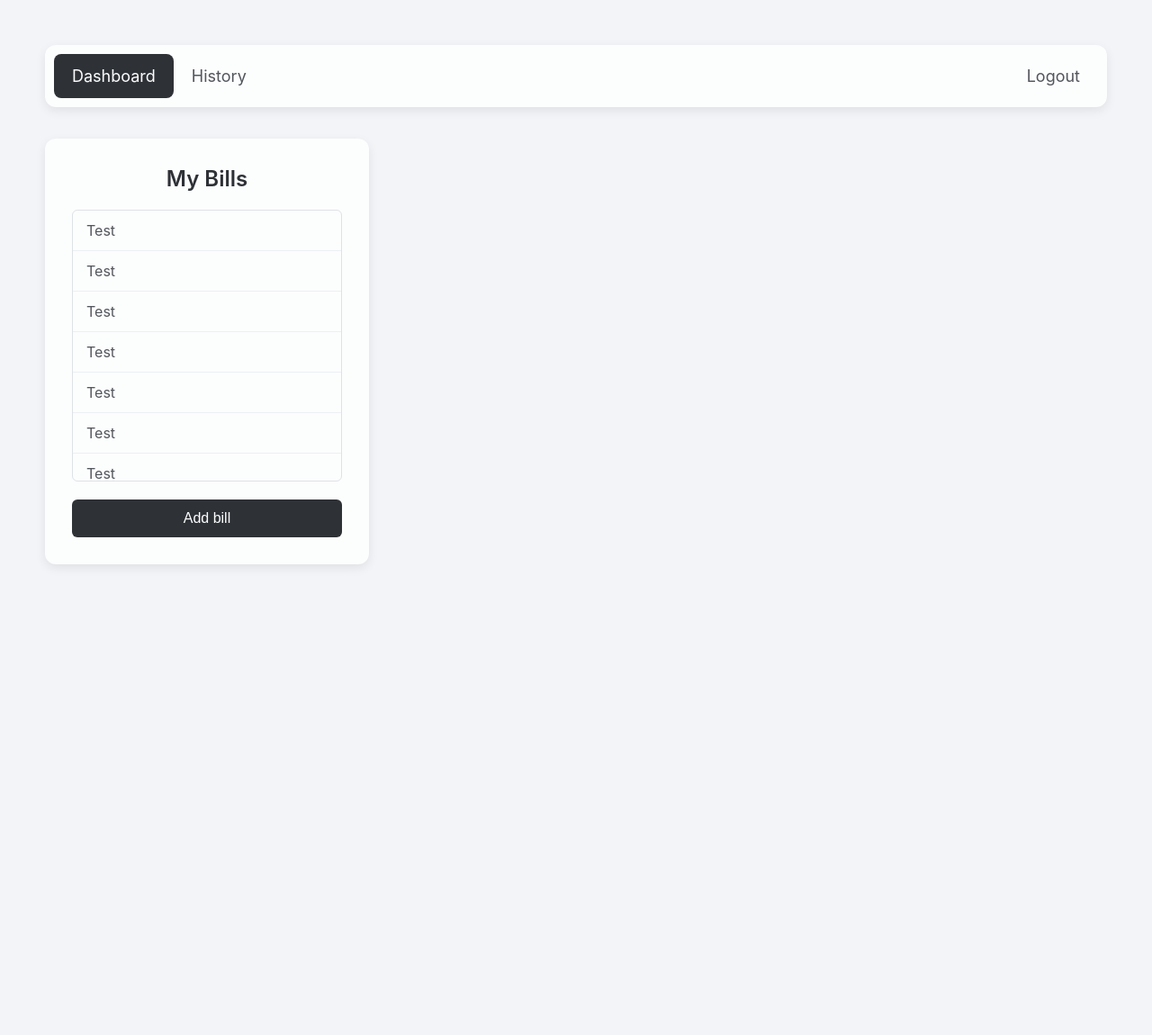
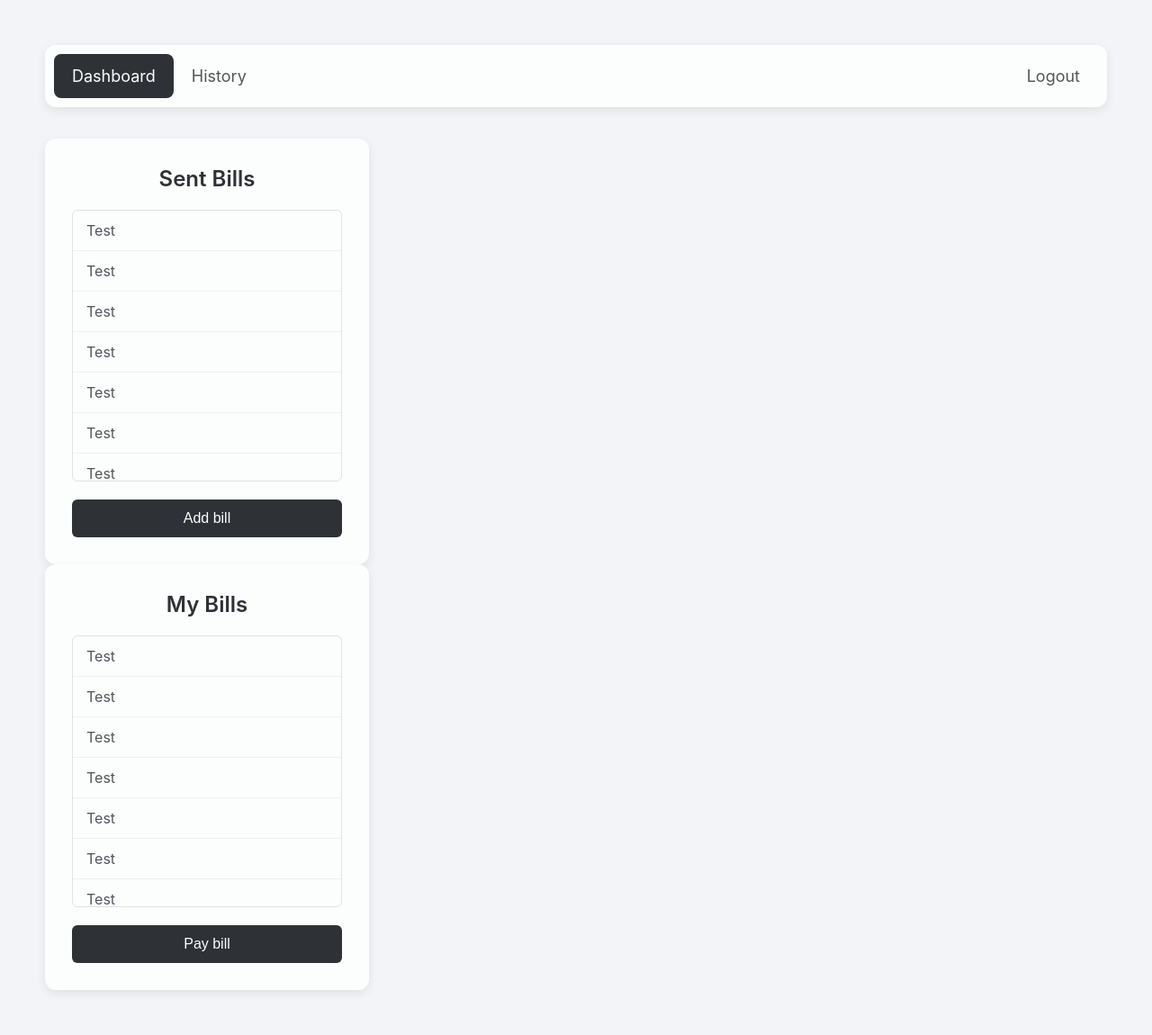
Before and after one commit to MiloGH-1/Bill-Splitter-Web-Application, a Flask app: page /dashboard in a window 1280 px wide. Shown: the whole page at 90% size. Before the commit the page ends 629 px from the top, so only its background shows below. Run offline with Flask 3, Linux system fonts and the light colour scheme; a user stored in the database is signed in.

Commit message:
Added second list and created consistent HTML. Need to place the second list in line with the first one as they are currently stacked on top of each other.

```diff
--- a/static/dashboard.css
+++ b/static/dashboard.css
@@ -7,6 +7,14 @@ body {
 }
 
 .card {
+    background-color: #fcfdfd;
+    padding: 30px;
+    border-radius: 12px;
+    box-shadow: 0 4px 12px rgba(12, 14, 18, 0.08);
+    width: 300px;
+}
+
+.card2{
     background-color: #fcfdfd;
     padding: 30px;
     border-radius: 12px;
@@ -62,6 +70,22 @@ body {
 }
 
 #add:hover {
+    background-color: #494d54;
+}
+
+#pay {
+    margin-top: 20px;
+    width: 100%;
+    padding: 12px;
+    background-color: #2e3136;
+    color: #fcfdfd;
+    border: none;
+    border-radius: 6px;
+    font-size: 16px;
+    transition: background-color 0.2s;
+}
+
+#pay:hover {
     background-color: #494d54;
 }
 
--- a/templates/dashboard.html
+++ b/templates/dashboard.html
@@ -12,6 +12,25 @@
         <a href="{{url_for('auth.logout')}}">Logout</a>
         </div>
         <div class="card">
+            <h2 id="title">Sent Bills</h2>
+                <ul id="billList">
+                    <li>Test</li>
+                    <li>Test</li>
+                    <li>Test</li>
+                    <li>Test</li>
+                    <li>Test</li>
+                    <li>Test</li>
+                    <li>Test</li>
+                    <li>Test</li>
+                    <li>Test</li>
+                    <li>Test</li>
+                    <li>Test</li>
+                    <li>Test</li>
+                </ul>
+            <button id="add">Add bill</button>
+        </div>
+
+        <div class="card2">
             <h2 id="title">My Bills</h2>
                 <ul id="billList">
                     <li>Test</li>
@@ -27,7 +46,7 @@
                     <li>Test</li>
                     <li>Test</li>
                 </ul>
-            <button id="add">Add bill</button>
+            <button id="pay">Pay bill</button>
         </div>
 
         <div class = "add_modal">
```
Lines whose indentation alone changed are shown as unchanged.
